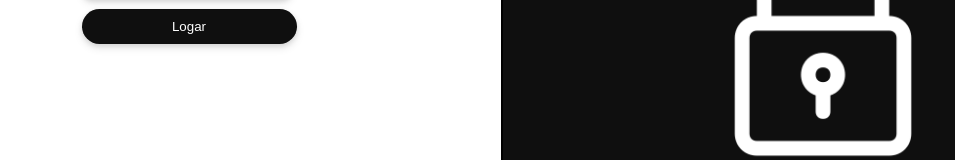
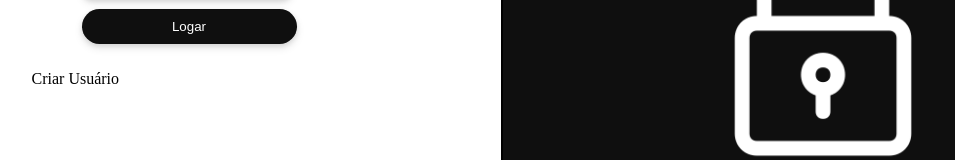
Before and after one commit to tuliofh01/enigma, a React (Create React App) app in the folder Enigma-JS/: page /#/ in a window 1280 px wide. Shown: the part 227-387 px from the top of the page, without its empty margins (138-1093 px from the left). Built offline with nearby package versions, Linux system fonts and the light colour scheme.

Commit message:
Update Login.js
create user link

```diff
--- a/Enigma-JS/src/pages/Login.js
+++ b/Enigma-JS/src/pages/Login.js
@@ -29,6 +29,10 @@ function Login(){
         }
     }
 
+    function createUserHandler(){
+      navigate("/createUser");
+    }
+
     return (
       <div className={styles.container}>
         <div className={styles.leftCard}>
@@ -37,6 +41,7 @@ function Login(){
             <input ref={usrRef} type="text" className={styles.input} placeholder='Usuário'/>
             <input ref={pwdRef} type="password" className={styles.input} placeholder='Senha'/>
             <button type='submit' className={styles.button}>Logar</button>
+            <p className={styles.createUser} onClick={createUserHandler}>Criar Usuário</p>
           </form>
         </div>
 
```
